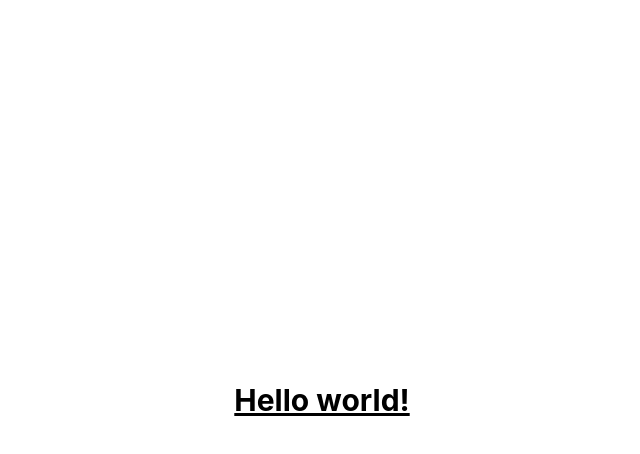
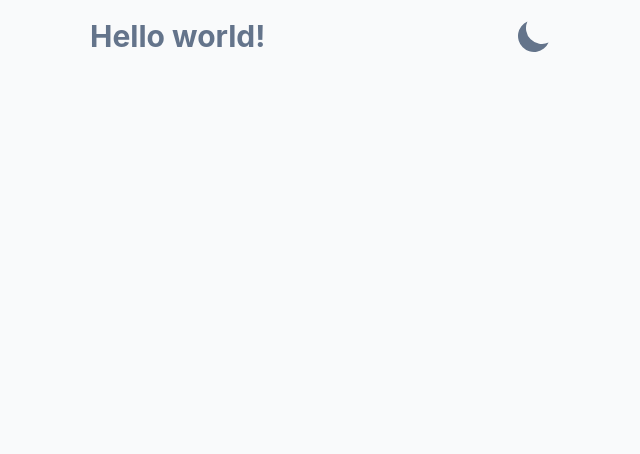
Before and after one commit to KirbyMcKenzie/swear-jar, a Next.js app in the folder swear-jar/: page / in a window 1280 px wide. Shown: the top 454 px of the page, without its empty margins (318-958 px from the left). Built offline with nearby package versions, Linux system fonts and the light colour scheme.

Commit message:
Add darkmode

```diff
--- a/swear-jar/package.json
+++ b/swear-jar/package.json
@@ -9,7 +9,9 @@
     "lint": "next lint"
   },
   "dependencies": {
+    "@heroicons/react": "^1.0.6",
     "next": "latest",
+    "next-themes": "^0.2.0",
     "react": "latest",
     "react-dom": "latest"
   },
--- a/swear-jar/pages/_app.js
+++ b/swear-jar/pages/_app.js
@@ -1,7 +1,13 @@
-import '../styles/globals.css'
+import "../styles/globals.css";
+import { ThemeProvider } from "next-themes";
+import "tailwindcss/tailwind.css";
 
 function MyApp({ Component, pageProps }) {
-  return <Component {...pageProps} />
+  return (
+    <ThemeProvider enableSystem={true} attribute="class">
+      <Component {...pageProps} />
+    </ThemeProvider>
+  );
 }
 
-export default MyApp
+export default MyApp;
--- a/swear-jar/pages/index.js
+++ b/swear-jar/pages/index.js
@@ -1,12 +1,50 @@
-import styles from "../styles/Home.module.css";
+import { useTheme } from "next-themes";
+import { SunIcon, MoonIcon } from "@heroicons/react/solid";
+import { useState, useEffect } from "react";
 
 const IndexPage = () => {
+  const [mounted, setMounted] = useState(false);
+  const { systemTheme, theme, setTheme } = useTheme();
+
+  useEffect(() => {
+    setMounted(true);
+  }, []);
+
+  const renderThemeChanger = () => {
+    const currentTheme = theme === "system" ? systemTheme : theme;
+
+    if (currentTheme === "dark") {
+      return (
+        <SunIcon
+          className="w-10 h-10 text-slate-500"
+          role="button"
+          onClick={() => setTheme("light")}
+        />
+      );
+    } else {
+      return (
+        <MoonIcon
+          className="w-10 h-10 text-slate-500"
+          role="button"
+          onClick={() => setTheme("dark")}
+        />
+      );
+    }
+  };
+
+  if (!mounted) return null;
+
   return (
-    <div className={styles.container}>
-      <main className={styles.main}>
-        <h1 className="text-3xl font-bold underline">Hello world!</h1>
-      </main>
-    </div>
+    <main className="max-w-lg mx-auto">
+      <header className="h-15m dark:border-gray-700">
+        <div className=" white dark:bg-slate-800 container px-4 sm:px-6 py-4 flex justify-between items-center">
+          <h1 className="text-3xl text-slate-500 font-bold text-center">
+            {" Hello world!"}
+          </h1>
+          {renderThemeChanger()}
+        </div>
+      </header>
+    </main>
   );
 };
 
--- a/swear-jar/styles/Home.module.css
+++ /dev/null
@@ -1,116 +0,0 @@
-.container {
-  padding: 0 2rem;
-}
-
-.main {
-  min-height: 100vh;
-  padding: 4rem 0;
-  flex: 1;
-  display: flex;
-  flex-direction: column;
-  justify-content: center;
-  align-items: center;
-}
-
-.footer {
-  display: flex;
-  flex: 1;
-  padding: 2rem 0;
-  border-top: 1px solid #eaeaea;
-  justify-content: center;
-  align-items: center;
-}
-
-.footer a {
-  display: flex;
-  justify-content: center;
-  align-items: center;
-  flex-grow: 1;
-}
-
-.title a {
-  color: #0070f3;
-  text-decoration: none;
-}
-
-.title a:hover,
-.title a:focus,
-.title a:active {
-  text-decoration: underline;
-}
-
-.title {
-  margin: 0;
-  line-height: 1.15;
-  font-size: 4rem;
-}
-
-.title,
-.description {
-  text-align: center;
-}
-
-.description {
-  margin: 4rem 0;
-  line-height: 1.5;
-  font-size: 1.5rem;
-}
-
-.code {
-  background: #fafafa;
-  border-radius: 5px;
-  padding: 0.75rem;
-  font-size: 1.1rem;
-  font-family: Menlo, Monaco, Lucida Console, Liberation Mono, DejaVu Sans Mono,
-    Bitstream Vera Sans Mono, Courier New, monospace;
-}
-
-.grid {
-  display: flex;
-  align-items: center;
-  justify-content: center;
-  flex-wrap: wrap;
-  max-width: 800px;
-}
-
-.card {
-  margin: 1rem;
-  padding: 1.5rem;
-  text-align: left;
-  color: inherit;
-  text-decoration: none;
-  border: 1px solid #eaeaea;
-  border-radius: 10px;
-  transition: color 0.15s ease, border-color 0.15s ease;
-  max-width: 300px;
-}
-
-.card:hover,
-.card:focus,
-.card:active {
-  color: #0070f3;
-  border-color: #0070f3;
-}
-
-.card h2 {
-  margin: 0 0 1rem 0;
-  font-size: 1.5rem;
-}
-
-.card p {
-  margin: 0;
-  font-size: 1.25rem;
-  line-height: 1.5;
-}
-
-.logo {
-  height: 1em;
-  margin-left: 0.5rem;
-}
-
-@media (max-width: 600px) {
-  .grid {
-    width: 100%;
-    flex-direction: column;
-  }
-}
--- a/swear-jar/styles/globals.css
+++ b/swear-jar/styles/globals.css
@@ -17,3 +17,18 @@ a {
 * {
   box-sizing: border-box;
 }
+
+@layer base {
+  body {
+    @apply bg-gray-50 text-gray-900 dark:bg-slate-800 dark:text-gray-100;
+    @apply min-h-screen;
+  }
+
+  ::selection {
+    @apply text-white bg-indigo-500;
+  }
+
+  .btn {
+    @apply inline-block px-5 py-3 rounded-lg hover:bg-indigo-600 transition duration-300 shadow-lg bg-indigo-500 text-white capitalize tracking-wider font-semibold text-sm sm:text-xl focus:outline-none focus:ring-4 focus:ring-indigo-500 focus:ring-opacity-50 whitespace-nowrap;
+  }
+}
--- a/swear-jar/tailwind.config.js
+++ b/swear-jar/tailwind.config.js
@@ -4,6 +4,7 @@ module.exports = {
     "./pages/**/*.{js,ts,jsx,tsx}",
     "./components/**/*.{js,ts,jsx,tsx}",
   ],
+  darkMode: "class",
   theme: {
     extend: {},
   },
```
Also changed, not shown: 1 other file (tests, documents, lock files or other folders).
